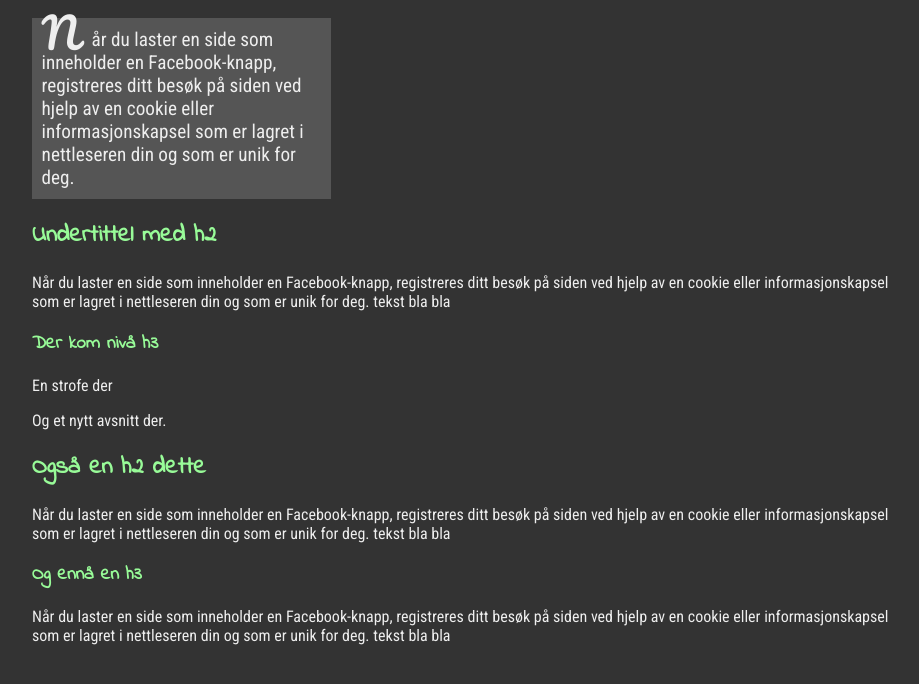
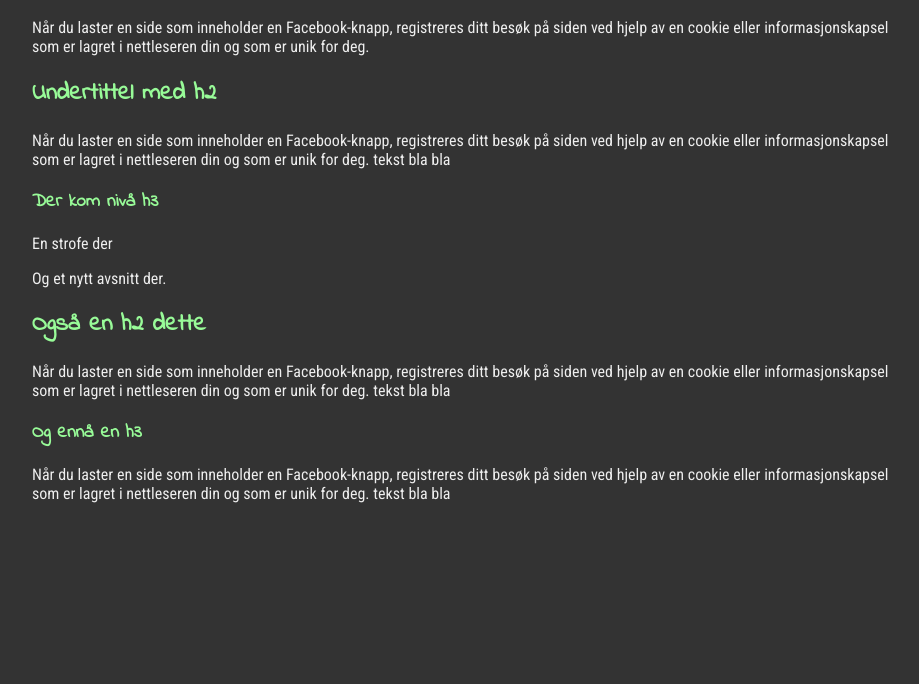
Before and after one commit to dynnamitt/dynnamitt.github.io, a plain HTML site: page index.html in a window 1280 px wide. Shown: the part 180-864 px from the top of the page, without its empty margins (104-1023 px from the left). After the commit the page ends 800 px from the top, so only its background shows below. Drawn offline with Linux system fonts and the light colour scheme.

Commit message:
Update index.html

```diff
--- a/index.html
+++ b/index.html
@@ -12,7 +12,7 @@
   Dette er en h1 tittel
 </h1>
 
-<p class=uthevet id=info>
+<p  id=info>
   Når du laster en side som inneholder en
   Facebook-knapp, registreres ditt besøk på
   siden ved hjelp av en cookie eller informasjonskapsel
```
